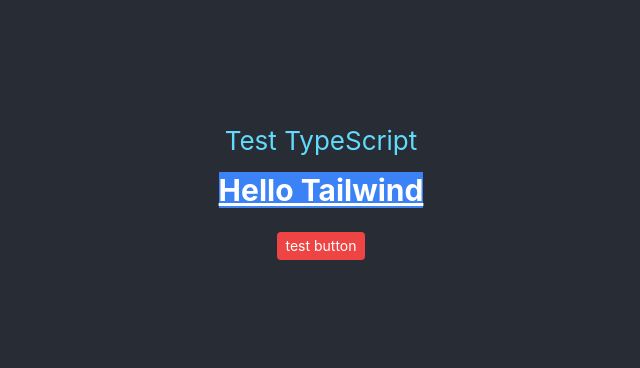
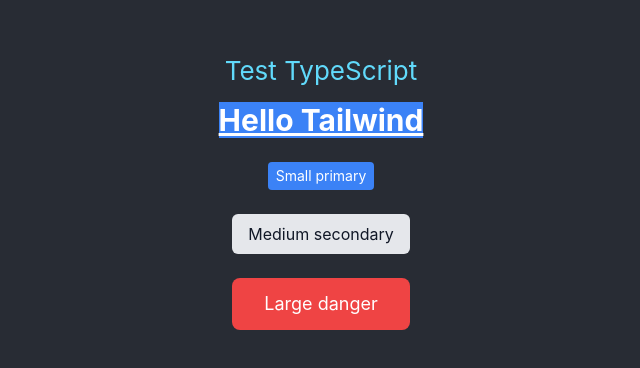
Before and after one commit to adriancoliba/react-typescript-app, a React (Create React App) app: page / in a window 1280 px wide. Shown: the part 210-578 px from the top of the page, without its empty margins (319-959 px from the left). Built offline with nearby package versions, Linux system fonts and the light colour scheme.

Commit message:
change props from string to string literal types

```diff
--- a/src/App.tsx
+++ b/src/App.tsx
@@ -17,7 +17,9 @@
         <h1 className="mt-3 text-3xl font-bold underline bg-blue-500">
           Hello Tailwind
         </h1>
-        <Button onClick={() => console.log("Button clicked")} size="small" variant="danger" className="mt-6">test button</Button>
+        <Button onClick={() => console.log("Small button clicked")} size="small" variant="primary" className="mt-6">Small primary</Button>
+        <Button onClick={() => console.log("Medium button clicked")} size="medium" variant="secondary" className="mt-6">Medium secondary</Button>
+        <Button onClick={() => console.log("Large button clicked")} size="large" variant="danger" className="mt-6">Large danger</Button>
       </header>
     </div>
   );
--- a/src/components/Button/Button.tsx
+++ b/src/components/Button/Button.tsx
@@ -7,12 +7,12 @@
     pill: "rounded-full",
     size: {
         small: "px-2 py-1 text-sm rounded",
-        normal: "px-4 py-2 rounded-md",
+        medium: "px-4 py-2 text-base rounded-md",
         large: "px-8 py-3 text-lg rounded-lg"
     },
     variant: {
         primary: "bg-blue-500 hover:bg-blue-800 focus:ring-2 focus:ring-blue-500 focus:ring-opacity-50 text-white",
-        secondary: "bg-gray-200 hover:bg-gray-800 focus:ring-2 focus:ring-gray-500 focus:ring-opacity-50 text-gray-900 hover:text-white",
+        secondary: "bg-gray-200 hover:bg-gray-500 focus:ring-2 focus:ring-gray-500 focus:ring-opacity-50 text-gray-900 hover:text-white",
         danger: "bg-red-500 hover:bg-red-800 focus:ring-2 focus:ring-red-500 focus:ring-opacity-50 text-white"
     }
 }
@@ -21,8 +21,8 @@
     children: React.ReactNode;
     type?: "submit" | "button" | "reset";
     onClick: () => void;
-    variant?: string
-    size?: string,
+    variant?: "primary" | "secondary" | "danger"
+    size?: "small" | "medium" | "large",
     pill?: string,
     disabled?: boolean;
     className?: string;
@@ -33,7 +33,7 @@
     type = "button",
     onClick,
     variant = "primary",
-    size = "normal",
+    size = "medium",
     pill = "",
     disabled = false,
     className = "",
@@ -51,6 +51,7 @@
                 ${pill && classes.pill}
                 ${disabled && classes.disabled}
                 ${className}
+
             `)}
             {...rest}
         >
```
